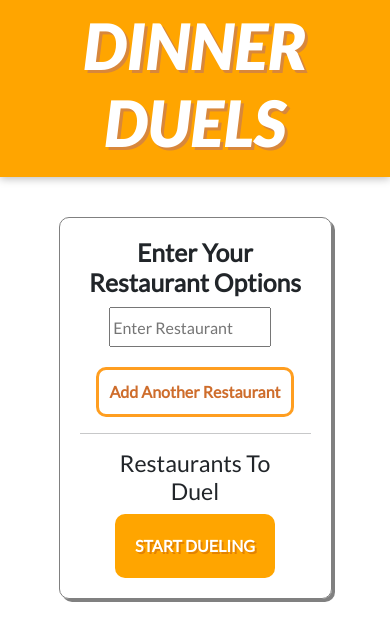
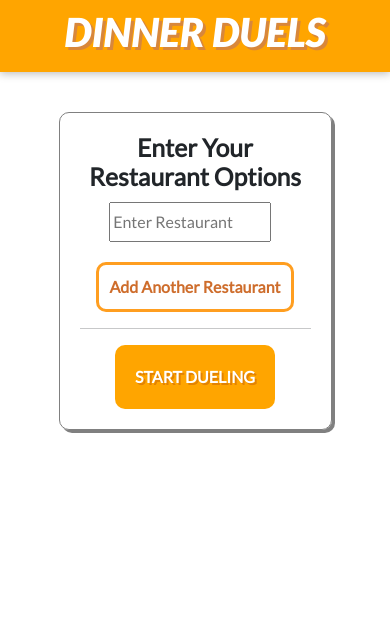
Before and after one commit to 397-f21/dinnerduel, a React (Create React App) app: page / in a window 390 px wide. Shown: the top 640 px of the page. Built offline with nearby package versions, Linux system fonts and the light colour scheme.

Commit message:
small styles changes added

```diff
--- a/src/App.css
+++ b/src/App.css
@@ -9,9 +9,11 @@ body {
   color: orange;
   border: 3px solid orange;
   font-size: 1.2em;
-  padding: 3em 0;
+  /* padding: 3em 0; */
   margin-top: 2em;
   transition: 0.3s;
+  /* width: 80%; */
+
 }
 .restaurant-choices {
   width: 40%;
@@ -24,7 +26,6 @@ body {
   color: white;
   font-size: 1.5em;
   padding: 3em 0;
-  margin-bottom: 1em;
   transition: 0.3s;
 }
 .restaurant:hover {
@@ -44,11 +45,12 @@ body {
   align-items: center;
   box-shadow: 0 2px 8px rgba(0, 0, 0, 0.25);
 }
+
 .header h1 {
   font-weight: 900;
   font-style: italic;
   text-shadow: 3px 3px #d8873b;
-  font-size: 4em;
+  /* font-size: 4em; */
 }
 .vs {
   width: 10em;
@@ -126,3 +128,13 @@ body {
   padding: 20px;
   border: none;
 }
+
+@media only screen and (max-width: 480px) {
+  .header h1 {
+    font-size: 2.5em;
+  }
+
+  .vs {
+    width: 7em;
+  }
+}
--- a/src/App.js
+++ b/src/App.js
@@ -13,7 +13,7 @@ const RandomRestaurant = ({
 }) => {
   return (
     <div
-      className="card m-2 p-2 random"
+      className="card random"
       onClick={() => {
         setActiveRestaurants(
           activeRestaurants.filter(
@@ -23,7 +23,7 @@ const RandomRestaurant = ({
       }}
     >
       <div className="card-body">
-        <div className="card-title">Choose random restaurant!</div>
+        <div className="card-title">Choose for me!</div>
       </div>
     </div>
   );
@@ -53,7 +53,8 @@ const Restaurant = ({
 };
 
 const RestaurantChoices = ({ choices, setWinner }) => {
-  const [activeRestaurants, setActiveRestaurants] = useState(choices);
+  const shuffled = choices.sort(() => Math.random() - 0.5)
+  const [activeRestaurants, setActiveRestaurants] = useState(shuffled);
 
   if (activeRestaurants.length === 1) {
     setWinner(activeRestaurants[0]);
@@ -176,7 +177,7 @@ const RestaurantForm = ({ inputList, setInputList, setFormScreen }) => {
 
       <hr></hr>
       <div className="rests-to-duel">
-        <h3> Restaurants To Duel </h3>
+        {/* <h3> Restaurants To Duel </h3>
 
         <div className="restaurants-dueling">
           {inputList
@@ -184,7 +185,7 @@ const RestaurantForm = ({ inputList, setInputList, setFormScreen }) => {
             .map((r) => (
               <li>{r.restaurant}</li>
             ))}
-        </div>
+        </div> */}
         <button className="submit-button" onClick={handleSubmit}>
           START DUELING
         </button>
```
